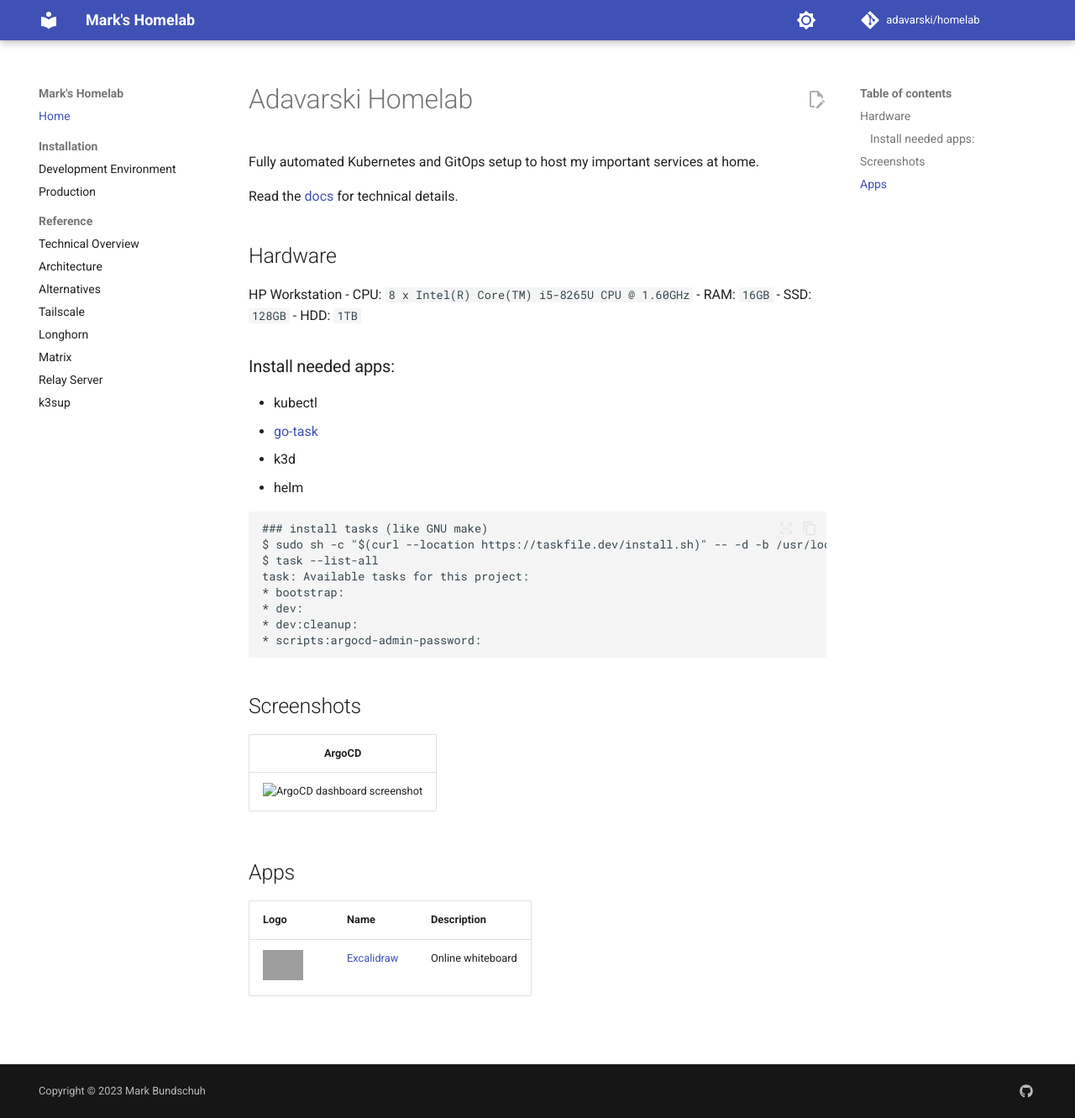
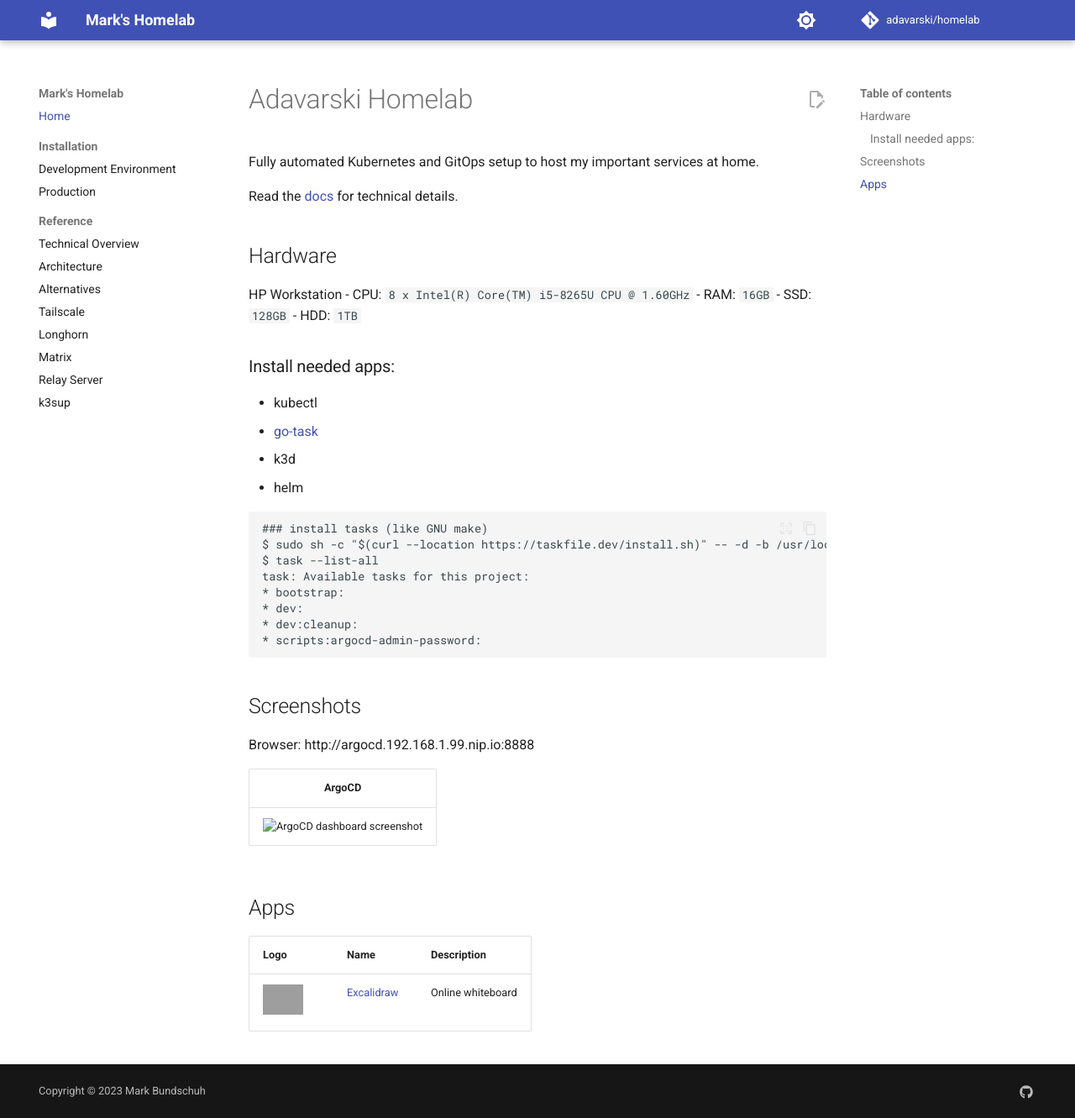
Before and after one commit to adavarski/homelab, an MkDocs documentation site: the page built from docs/index.md, in a window 1280 px wide and 1331 px high. Shown: the whole window at 84% size. Built offline with MkDocs 1.6.1 and Material for MkDocs 9.7.7, drawn with Linux system fonts in a browser that asks for light colours; comment, search, counter and statistics services are not loaded; part of the change alters nothing that is shown; grey boxes are pictures that could not be loaded.

Commit message:
Update index.md

```diff
--- a/docs/index.md
+++ b/docs/index.md
@@ -31,6 +31,8 @@ task: Available tasks for this project:
 
 ## Screenshots
 
+Browser: http://argocd.192.168.1.99.nip.io:8888
+
 | ArgoCD |
 | :--: |
 | ![ArgoCD dashboard screenshot](docs/images/homelab-argocd.png) |
```
